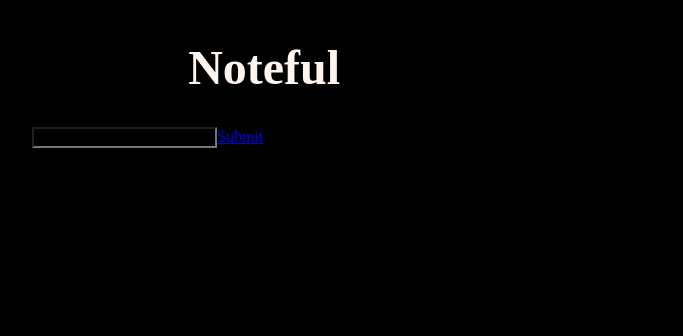
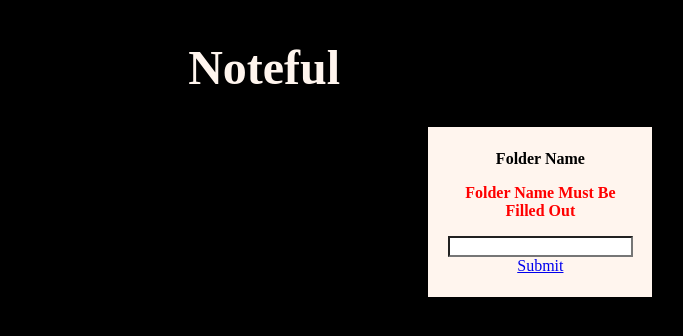
Before and after one commit to thinkful-ei-heron/noteful-alex, a React (Create React App) app: page /addFolder in a window 1280 px wide. Shown: the top 336 px of the page, without its empty margins (60-743 px from the left). Built offline with nearby package versions, Linux system fonts and the light colour scheme; no server answers.

Commit message:
fixed some css, validate folder name

```diff
--- a/src/AddFolder.js
+++ b/src/AddFolder.js
@@ -1,21 +1,24 @@
 import React, { Component } from 'react';
 import { Link } from 'react-router-dom';
 import UserContext from './UserContext';
+import './css/AddFolder.css';
 
 class AddFolder extends Component {
 
   static contextType = UserContext;
 
   state = {
-    folder: {name: ''}
+    folder: {name: ''},
+    validateName: false
   };
 
-  setFolder = (name) => {
-    this.setState({folder: name})
+  setFolder = (input) => {
+    this.setState({folder: {
+      name: input}})
   };
 
   handleCreateFolder = (addFolder) => {
-    const input = this.state.folder
+    const input = this.state.folder.name
     const data = JSON.stringify({name: `${input}`})
     fetch(`http://localhost:9090/folders`, {
       method: 'POST',
@@ -39,21 +42,34 @@ class AddFolder extends Component {
     })
   };
 
+  validateName = () => {
+    console.log(this.state.folder.name)
+    let name = this.state.folder.name;
+    if(name.length === 0) {
+      return 'Folder Name Must Be Filled Out'
+    }
+  }
+
   render() {
     return(
+      <div className="folder-create">
         <form>
-        <label htmlFor="folder">Folder Name</label>
+          <label htmlFor="folder">Folder Name
+            <p className='error'>{this.validateName()}</p>
+          </label>
           <input id='folder' type='text' value={this.state.folder.name}
             onChange={e => this.setFolder(e.target.value)} />
-        <Link to='/' type='submit' onClick={e => {
+          <Link className='folder-button' to='/' type='submit' onClick={e => {
             e.preventDefault()
+            if(this.state.folder.name.length > 0){
             this.handleCreateFolder(
               this.context.addFolder
             )
-          this.props.history.push('/')}}>
+            this.props.history.push('/')}}}>
               Submit
           </Link>
         </form>
+      </div>
     )
   }
 }
--- a/src/AddNote.js
+++ b/src/AddNote.js
@@ -1,6 +1,7 @@
 import React, { Component } from 'react';
 import { Link } from 'react-router-dom';
 import UserContext from './UserContext';
+import './css/AddNote.css';
 
 class AddNote extends Component {
 
@@ -28,13 +29,13 @@ class AddNote extends Component {
     const newNote = this.state.note
     newNote.content = input
     this.setState({ note: newNote })
-  }
+  };
 
   setNoteFolderId = (input) => {
     const newNote = this.state.note
     newNote.folderId = input
     this.setState({ note: newNote })
-  }
+  };
 
   handleCreateNote = (addNote) => {
     const input = this.state.note
@@ -83,17 +84,18 @@ class AddNote extends Component {
 
   render() {
     return(
-      <form>
+      <div className='add-note-form'>
+        <form className='folder-form'>
           <label htmlFor='note'>Note Name
           <p className='error'>{this.validateName()}</p></label>
-        <input id='name' type='text' value={this.state.note.name} required
+          <input placeholder='Note Name' id='name' type='text' value={this.state.note.name} required
             onChange={e =>  {
               this.setNoteName(e.target.value)
             }}
             />
-        <input id='content' type='text' value={this.state.note.content}
+          <textarea placeholder='Note Content' id='content' type='text' value={this.state.note.content}
             onChange={e => this.setNoteContent(e.target.value)}/>
-          <p>{this.validateFolder()}</p>
+            <p className='error'>{this.validateFolder()}</p>
           <select id='folderId'
             onChange={e => this.setNoteFolderId(e.target.value)}>
 
@@ -102,7 +104,7 @@ class AddNote extends Component {
               <option key={index.id} value={index.id}>{index.name}</option>
             )}
           </select>
-          <Link to='/' type='submit'
+            <Link className='note-create-button' to='/' type='submit'
               onClick={e => {
                 e.preventDefault()
                 if(this.state.note.name.length > 0 && this.state.note.folderId.length > 0){
@@ -114,8 +116,8 @@ class AddNote extends Component {
             }>
                   Submit
             </Link>
-
         </form>
+      </div>
     )
   }
 }
--- /dev/null
+++ b/src/css/AddFolder.css
@@ -0,0 +1,33 @@
+* .folder-create {
+  margin-left: 40%;
+  background-color: seashell;
+}
+
+form {
+  display: flex;
+  flex-direction: column;
+  align-items: center;
+  text-align: center;
+  background-color: seashell;
+  padding: 10%;
+}
+
+label {
+  background-color: seashell;
+  font-weight: bold;
+}
+
+#folder {
+  background-color: white;
+  color: Black;
+}
+
+.error {
+  color:red;
+  background-color: seashell;
+  font-weight: bold;
+}
+
+.folder-button {
+  background-color: seashell
+}
--- /dev/null
+++ b/src/css/AddNote.css
@@ -0,0 +1,32 @@
+.add-note-form {
+  margin-left: 40%;
+  background-color: seashell;
+}
+
+.add-note-form input {
+  background-color: white;
+  color: black;
+}
+
+#content {
+  margin-top: 5px;
+  height: 80px;
+  display: inline-block;
+  background-color: white;
+  width: 79%;
+}
+
+select {
+  background-color: white;
+  color: black;
+  margin-bottom: 5px;
+}
+
+option {
+  background-color: white;
+  color: black;
+}
+
+.note-create-button {
+  background: seashell;
+}
```
Lines whose indentation alone changed are shown as unchanged.
